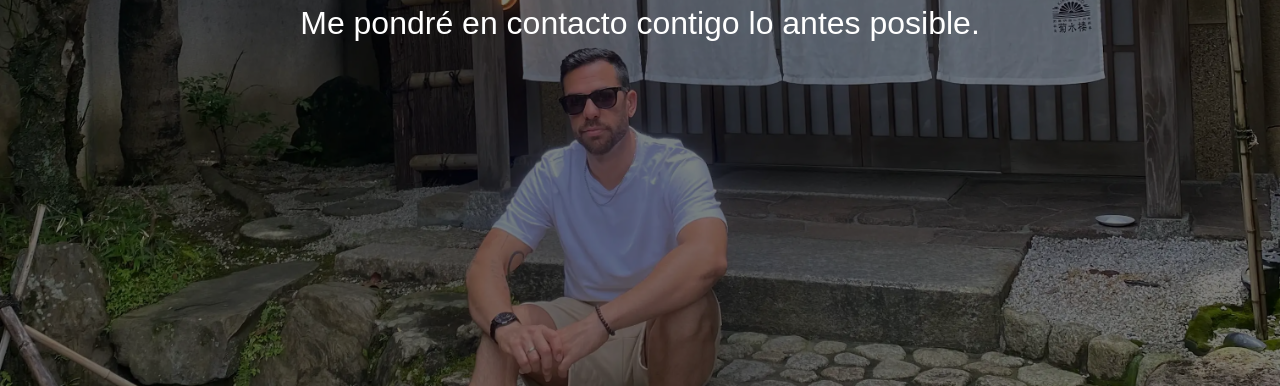
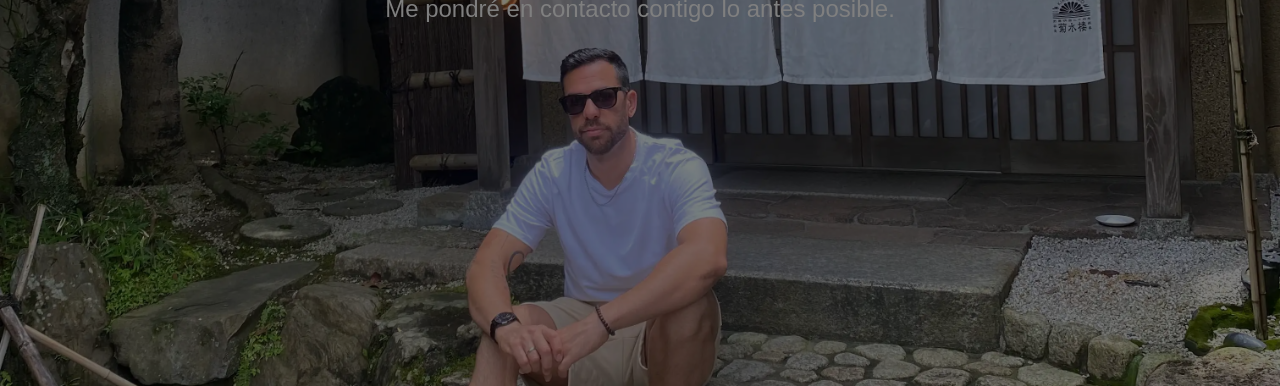
Before and after one commit to maikeldigital/landing, a plain HTML site: page gracias.html in a window 1280 px wide. Shown: the part 414-800 px from the top of the page. Drawn offline with Linux system fonts and the light colour scheme.

Commit message:
Update gracias.html

```diff
--- a/gracias.html
+++ b/gracias.html
@@ -34,11 +34,9 @@
             z-index: 1;
         }
 
-        h5 {
-            font-size: 2em;
-            font-weight: normal;
-            position: relative;
-            z-index: 1;
+         p {
+            font-size: 1.5em;
+            margin-bottom: 30px;
         }
 
         /* Capa de opacidad sobre la imagen de fondo */
@@ -56,6 +54,6 @@
 </head>
 <body>
     <h1>¡Gracias!</h1>
-    <h5>Me pondré en contacto contigo lo antes posible.</h5>
+    <p>Me pondré en contacto contigo lo antes posible.</p>
 </body>
 </html>
```
